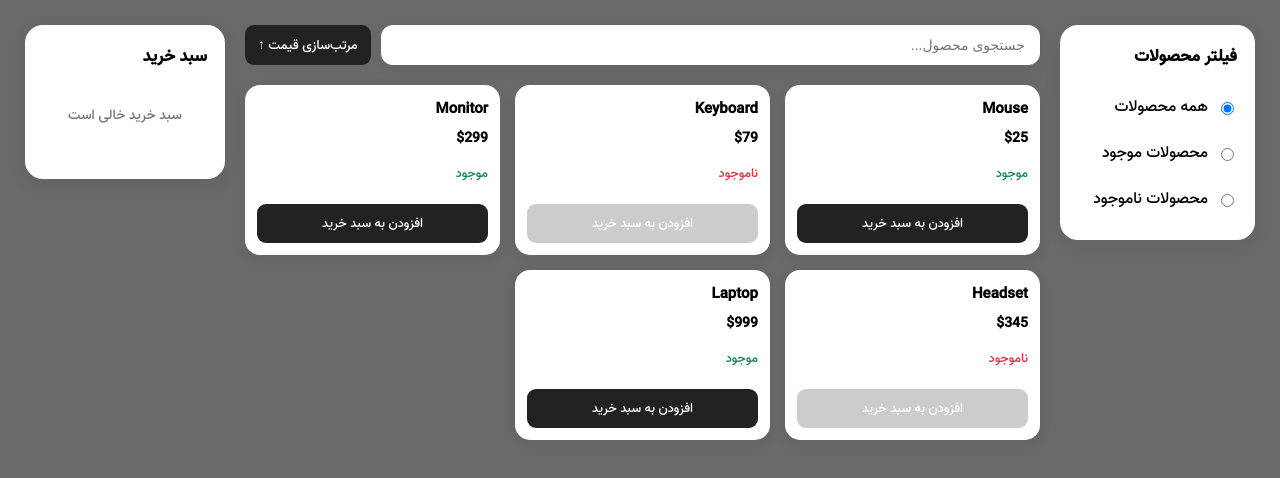
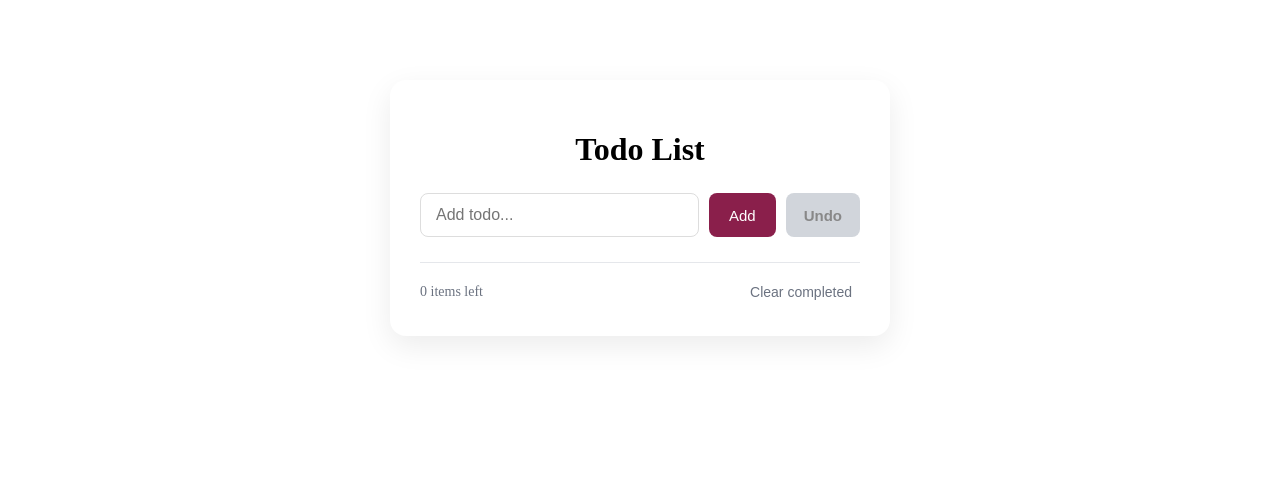
Before and after one commit to TaherehFaraji/React-notes3, a React (Vite) app: page /contact in a window 1280 px wide. Shown: the top 478 px of the page. Built offline with nearby package versions, Linux system fonts and the light colour scheme.

Commit message:
add undo in todo list

```diff
--- a/src/AddTodo.jsx
+++ b/src/AddTodo.jsx
@@ -4,7 +4,7 @@ import './AddTodo.css'
 
 function AddTodo() {
   const [text, setText] = useState('')
-  const { dispatch } = useContext(TodoContext)
+  const { state, dispatch } = useContext(TodoContext)
 
   const handleSubmit = (e) => {
     e.preventDefault()
@@ -18,6 +18,12 @@ function AddTodo() {
     <form onSubmit={handleSubmit} className="todo-form">
       <input value={text} onChange={e => setText(e.target.value)} placeholder="Add todo..." className="todo-input" />
       <button type="submit" className="add-btn">Add</button>
+      <button
+        className="undo-btn"
+        onClick={() => dispatch({ type: 'UNDO' })}
+        disabled={state.history.length === 0}>
+        Undo
+      </button>
     </form>
   )
 }
--- a/src/App.css
+++ b/src/App.css
@@ -1,15 +1,32 @@
 * {
-    box-sizing: border-box;
+  box-sizing: border-box;
 }
 
-body {
-    margin: 0;
-      font-family: 'Vazir' , sans-serif !important;
+.todo-container {
+  width: 90%;
+  max-width: 500px;
+  margin: 80px auto;
+  padding: 30px;
+  background: white;
+  border-radius: 16px;
+  box-shadow: 0 10px 30px rgba(0, 0, 0, 0.08);
 }
 
-#root {
-    min-height: 100vh;
-    background-color: dimgray;
+h1 {
+  text-align: center;
+  margin-bottom: 25px;
+}
+
+@media (max-width: 600px) {
+  .todo-container {
+    width: 94%;
+    margin: 30px auto;
+    padding: 20px;
+  }
+
+  h1 {
+    font-size: 24px;
+  }
 }
 
 @font-face {
--- a/src/App.jsx
+++ b/src/App.jsx
@@ -19,20 +19,20 @@ function App() {
   ]
 
   return (
-    // <TodoProvider>
-    //   <div className="todo-container">
-    //     <h1>Todo List</h1>
-    //     <AddTodo />
-    //     <TodoList />
-    //     <TodoFooter />
-    //   </div>
-    // </TodoProvider>
+    <TodoProvider>
+      <div className="todo-container">
+        <h1>Todo List</h1>
+        <AddTodo />
+        <TodoList />
+        <TodoFooter />
+      </div>
+    </TodoProvider>
     // <ExpensiveChild />
     // <Counter />
     // < SortedList items={items} />
-    <CartProvider>
-      <ProductList />
-    </CartProvider>
+    // <CartProvider>
+    //   <ProductList />
+    // </CartProvider>
   )
 }
 export default App
--- a/src/TodoFooter.jsx
+++ b/src/TodoFooter.jsx
@@ -3,7 +3,8 @@ import TodoContext from './TodoContext'
 import './TodoFooter.css'
 
 function TodoFooter() {
-  const { todos, dispatch } = useContext(TodoContext)
+  const { state, dispatch } = useContext(TodoContext)
+  const { todos } = state
   const remaining = todos.filter(t => !t.completed).length
 
   return (
--- a/src/TodoList.css
+++ b/src/TodoList.css
@@ -99,3 +99,28 @@
 .edit-btn:active {
   transform: scale(0.95);
 }
+
+.undo-btn {
+  border: none;
+  background: #8a1f4b;
+  color: white;
+  padding: 10px 18px;
+  border-radius: 8px;
+  font-size: 15px;
+  font-weight: 600;
+  cursor: pointer;
+  transition: all 0.25s ease;
+  box-shadow: 0 5px 15px rgba(102, 126, 234, 0.25);
+}
+
+.undo-btn:hover {
+  background: #f2b8c6;
+}
+
+.undo-btn:disabled {
+  background: #d1d5db;
+  color: #888;
+  cursor: not-allowed;
+  box-shadow: none;
+  transform: none;
+}
--- a/src/TodoList.jsx
+++ b/src/TodoList.jsx
@@ -4,7 +4,8 @@ import './TodoList.css'
 import TodoEdit from './TodoEdit'
 
 function TodoList() {
-  const { todos, dispatch } = useContext(TodoContext)
+  const { state, dispatch } = useContext(TodoContext)
+  const { todos } = state
   const [editingId, setEditingId] = useState(null)
 
   const handleEdit = (id) => {
--- a/src/TodoProvider.jsx
+++ b/src/TodoProvider.jsx
@@ -1,34 +1,94 @@
 import { useReducer } from 'react'
 import TodoContext from './TodoContext'
 
-const initialTodos = []
+const initialState = {
+  todos: [],
+  history: []
+}
 
 function todoReducer(state, action) {
   switch (action.type) {
     case 'ADD_TODO':
-      return [...state, { id: Date.now(), text: action.payload, completed: false }]
+      return {
+        todos: [
+          ...state.todos,
+          {
+            id: Date.now(),
+            text: action.payload,
+            completed: false
+          }
+        ],
+        history: [
+          ...state.history,
+          state.todos
+        ]
+      }
     case 'TOGGLE_TODO':
-      return state.map(todo =>
-        todo.id === action.payload ? { ...todo, completed: !todo.completed } : todo
-      )
+      return {
+        todos: state.todos.map(todo =>
+          todo.id === action.payload
+            ? { ...todo, completed: !todo.completed }
+            : todo
+        ),
+        history: [
+          ...state.history,
+          state.todos
+        ]
+      }
     case 'DELETE_TODO':
-      return state.filter(todo => todo.id !== action.payload)
+      return {
+        todos: state.todos.filter(
+          todo => todo.id !== action.payload
+        ),
+        history: [
+          ...state.history,
+          state.todos
+        ]
+      }
     case 'CLEAR_COMPLETED':
-      return state.filter(todo => !todo.completed)
+      return {
+        todos: state.todos.filter(
+          todo => !todo.completed
+        ),
+        history: [
+          ...state.history,
+          state.todos
+        ]
+      }
     case 'EDIT_TODO':
-      return state.map(todo =>
-        todo.id === action.payload.id ? { ...todo, text: action.payload.text } : todo
-      )
+      return {
+        todos: state.todos.map(todo =>
+          todo.id === action.payload.id
+            ? {
+              ...todo,
+              text: action.payload.text
+            }
+            : todo
+        ),
+        history: [
+          ...state.history,
+          state.todos
+        ]
+      }
+    case 'UNDO':
+      if (state.history.length === 0) {
+        return state
+      }
+
+      return {
+        todos: state.history[state.history.length - 1],
+        history: state.history.slice(0, -1)
+      }
     default:
       return state
   }
 }
 
 function TodoProvider({ children }) {
-  const [todos, dispatch] = useReducer(todoReducer, initialTodos)
+  const [state, dispatch] = useReducer(todoReducer, initialState)
 
   return (
-    <TodoContext.Provider value={{ todos, dispatch }}>
+    <TodoContext.Provider value={{ state, dispatch }}>
       {children}
     </TodoContext.Provider>
   )
```
